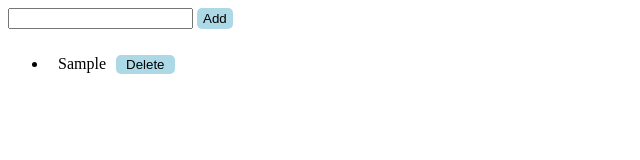
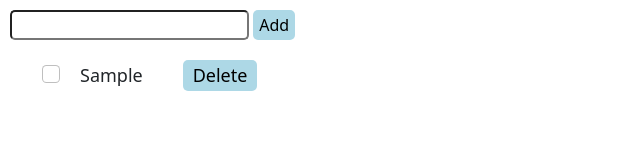
Before and after one commit to MargaritaVin/-DOM-Forms, a plain HTML site: page index.html in a window 1280 px wide. Both pictures are taken after typing "Sample" into the empty fields and a click on the button "Add". Shown: the whole page, without its empty margins (0-640 px from the left). Drawn offline with nearby package versions, Linux system fonts and the light colour scheme.

Commit message:
DOM: Practice

```diff
--- a/css/styles.css
+++ b/css/styles.css
@@ -1,12 +1,26 @@
+form {
+    padding: 10px;
+}
+input {
+    border-radius: 5px;
+}
+ul {
+    list-style: none;
+    margin: 0;
+}
 li {
     padding: 10px;
+    font-size: 18px;
+}
+.form-check-input {
+    margin-right: 20px
 }
 form button{
     padding: 3px 6px;
     margin: 0;
 }
 button {
-    margin-left: 10px;
+    margin-left: 40px;
     padding: 2px 10px;
     background-color: lightblue;
     border: none;
--- a/index.html
+++ b/index.html
@@ -4,6 +4,7 @@
     <meta charset="UTF-8">
     <meta http-equiv="X-UA-Compatible" content="IE=edge">
     <meta name="viewport" content="width=device-width, initial-scale=1.0">
+    <link href="https://cdn.jsdelivr.net/npm/bootstrap@5.2.1/dist/css/bootstrap.min.css" rel="stylesheet" integrity="sha384-iYQeCzEYFbKjA/T2uDLTpkwGzCiq6soy8tYaI1GyVh/UjpbCx/TYkiZhlZB6+fzT" crossorigin="anonymous">
     <link rel="stylesheet" href="css/styles.css">
     <title>DOM-Forms</title>
 </head>
@@ -13,6 +14,8 @@
         <button type="submit">Add</button>
     </form>
     <ul id="list"></ul>
+
+    <script src="https://cdn.jsdelivr.net/npm/bootstrap@5.2.1/dist/js/bootstrap.bundle.min.js" integrity="sha384-u1OknCvxWvY5kfmNBILK2hRnQC3Pr17a+RTT6rIHI7NnikvbZlHgTPOOmMi466C8" crossorigin="anonymous"></script>
     <script src="./js/script.js"></script>
 </body>
 </html>
--- a/js/script.js
+++ b/js/script.js
@@ -23,7 +23,11 @@ const createTodo = (value) => {
     let li = document.createElement('li');
     let liButton = document.createElement('button');
     liButton.innerHTML = "Delete";
-    liButton.className = "btnDelete";
+    liButton.className = "btn-delete";
+    let checkbox = document.createElement('INPUT');
+    checkbox.setAttribute("type", "checkbox");
+    checkbox.className = "form-check-input";
+    li.prepend(checkbox);
     li.append(value, liButton);
     return li;
 };
@@ -38,9 +42,17 @@ text.oninput = () => {
 };
 
 list.addEventListener("click", (event) => {
-    const isDeleteButton = event.target.className === "btnDelete";
+    const isDeleteButton = event.target.className === "btn-delete";
     if (isDeleteButton) {
         const liContentBlock = event.target.closest("li");
         liContentBlock.remove();
     }
 });
+
+list.onchange = (event) => {
+    const checkbox = event.target;
+    checkbox.setAttribute('disabled', 'disabled');  // or checkbox.disabled = true;
+    const liContentBlock = event.target.closest("li");
+    const button = liContentBlock.querySelector("button");
+    button.setAttribute('disabled', 'disabled');  // or button.disabled = true;
+  };
```
